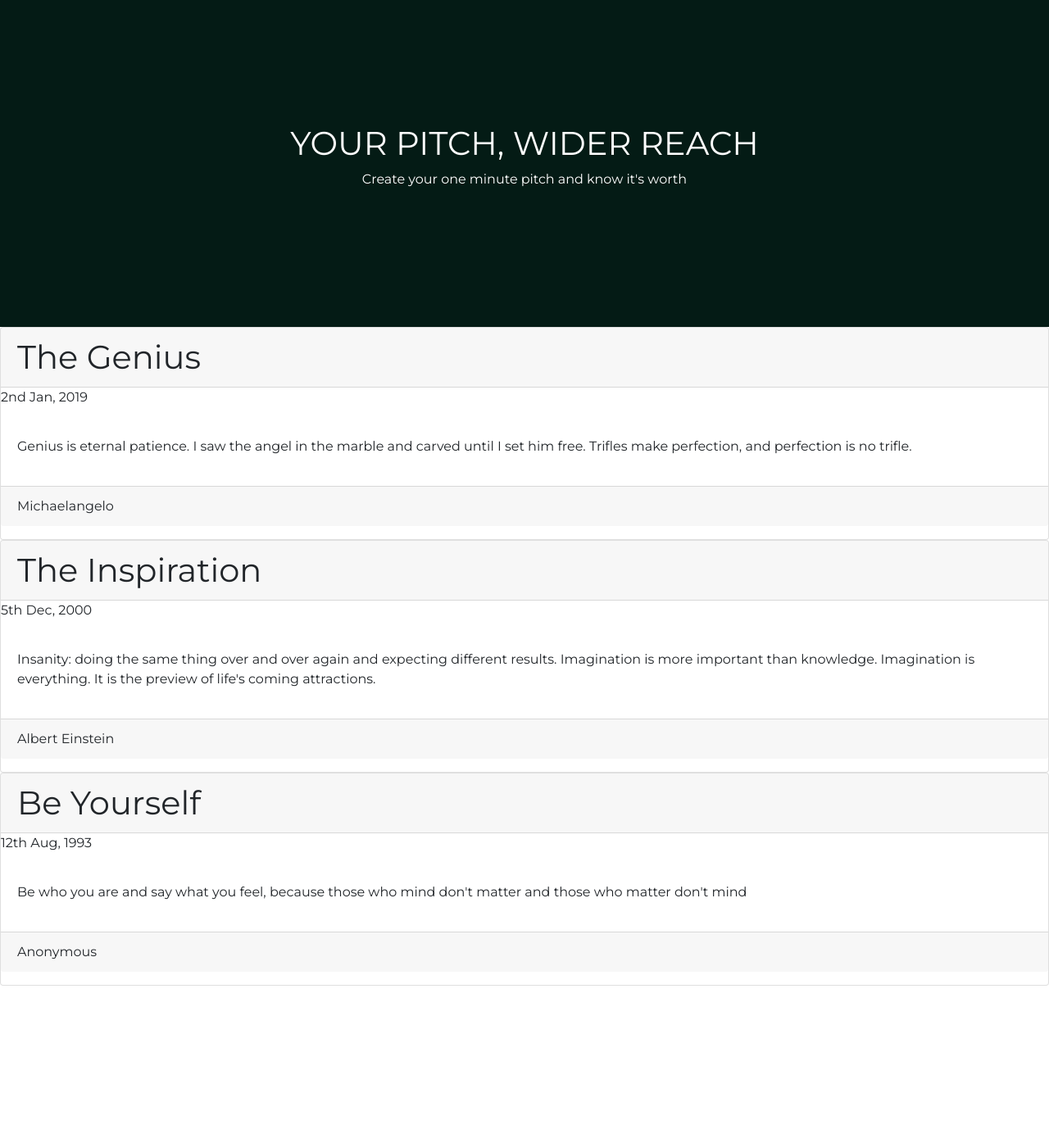
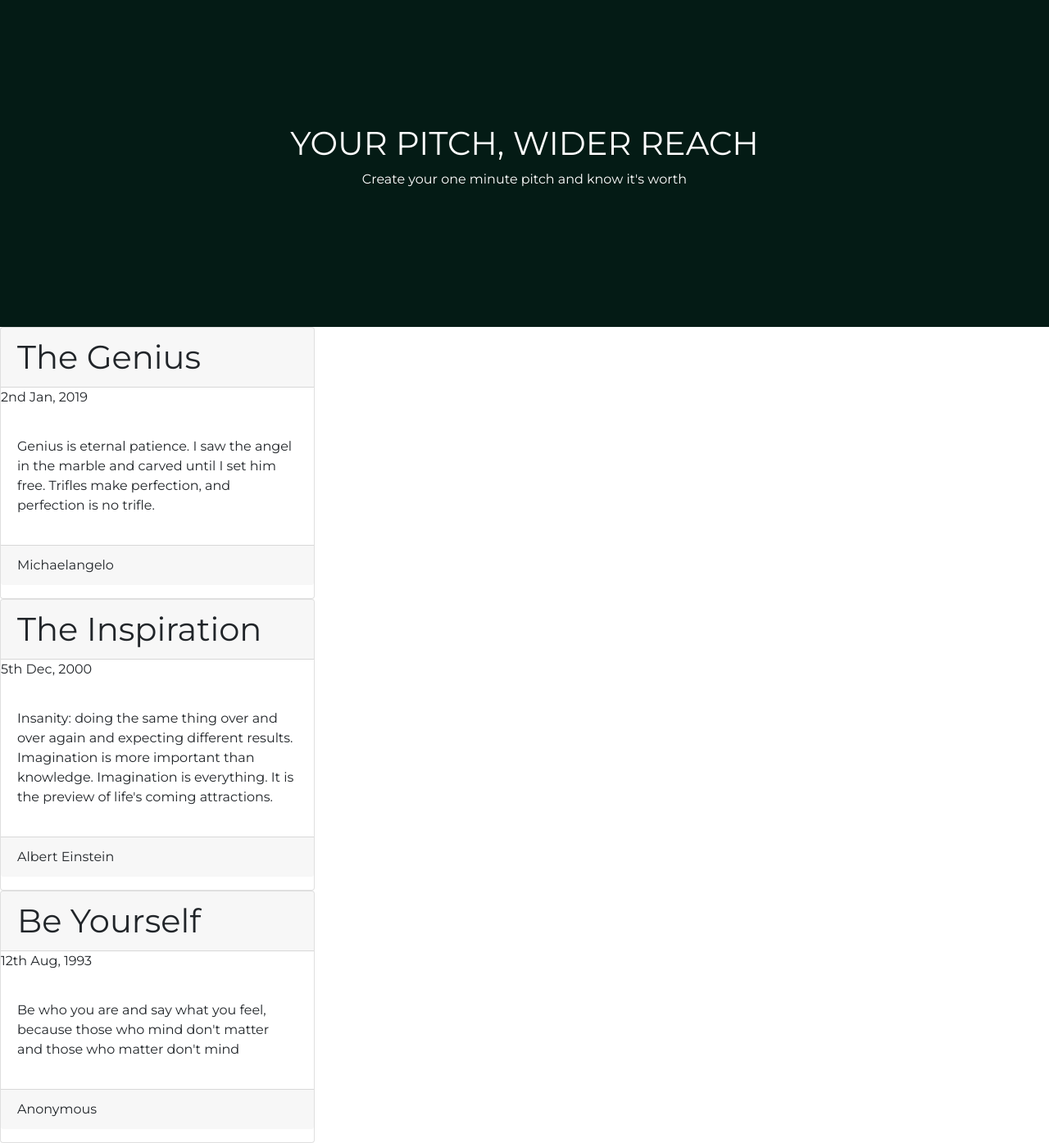
Before and after one commit to Mantongash/pitcher, a Flask app: page / in a window 1280 px wide. Shown: the part 57-1452 px from the top of the page at 82% size. Before the commit the page ends 1260 px from the top, so only its background shows below. Run offline with Flask 2, Linux system fonts and the light colour scheme; some libraries are stand-ins or nearby versions.

Commit message:
Enclosed the posts in a div with a class of content

```diff
--- a/static/css/styles.css
+++ b/static/css/styles.css
@@ -1,4 +1,4 @@
-@import url('https://fonts.googleapis.com/css?family=Montserrat&display=swap');
+@import url("https://fonts.googleapis.com/css?family=Montserrat&display=swap");
 
 body {
   font-family: "Montserrat";
@@ -6,7 +6,7 @@ body {
 
 header {
   /* background: url("static/images/pitch.jpg") no-repeat center center/cover; */
-  background: #041B15;
+  background: #041b15;
   height: 50vh;
   display: flex;
   justify-content: center;
@@ -14,3 +14,8 @@ header {
   flex-direction: column;
   color: #fff;
 }
+
+.posts {
+  width: 30%;
+  /* display: flex; */
+}
--- a/templates/home.html
+++ b/templates/home.html
@@ -1,12 +1,10 @@
-{% extends "base.html"%}
-
-{% block content%}
+{% extends "base.html"%} {% block content%}
 <header>
   <h1>YOUR PITCH, WIDER REACH</h1>
   <p>Create your one minute pitch and know it's worth</p>
 </header>
 <main>
-
+  <div class="content">
     {% for post in posts %}
     <div class="posts card">
       <h1 class="card-header">{{post.title}}</h1>
@@ -15,5 +13,6 @@
       <p class="card-footer">{{post.author}}</p>
     </div>
     {% endfor %}
+  </div>
 </main>
 {% endblock content%}
```
Lines whose indentation alone changed are shown as unchanged.
